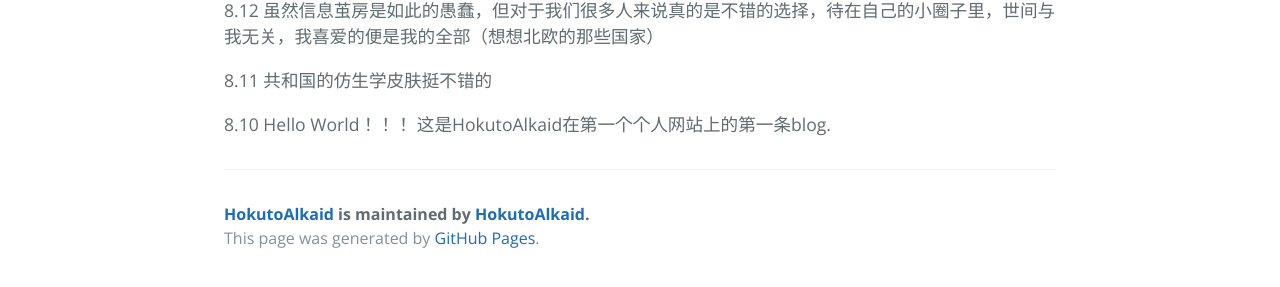
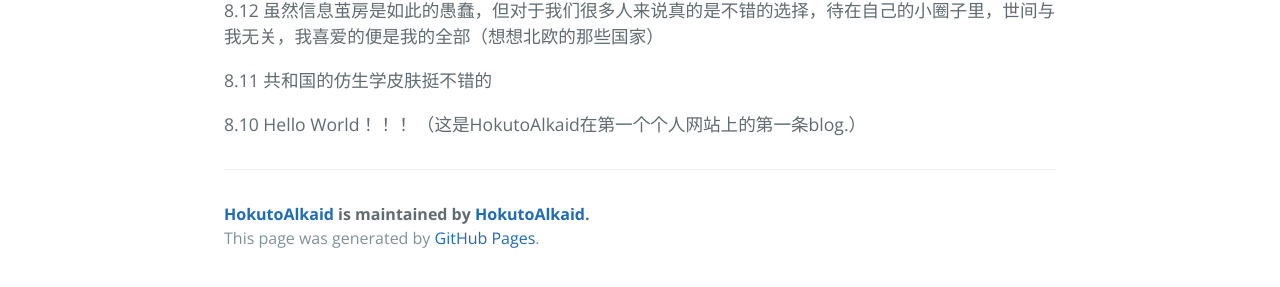
Before and after one commit to HokutoAlkaid/HokutoAlkaid, a Jekyll site: the page built from index.md, in a window 1280 px wide. Shown: the part 418-705 px from the top of the page. Built offline with Jekyll 4.4.1, drawn with Linux system fonts in a browser that asks for light colours; our own code applies the rules of GitHub Pages for plain Markdown files.

```diff
--- a/index.md
+++ b/index.md
@@ -1,11 +1,17 @@
 8.12
 虽然信息茧房是如此的愚蠢，但对于我们很多人来说真的是不错的选择，待在自己的小圈子里，世间与我无关，我喜爱的便是我的全部（想想北欧的那些国家）
+
+
+
 
 
 8.11
 共和国的仿生学皮肤挺不错的
 
 
+
+
+
 8.10
 Hello World！！！
-这是HokutoAlkaid在第一个个人网站上的第一条blog.
+（这是HokutoAlkaid在第一个个人网站上的第一条blog.）
```
